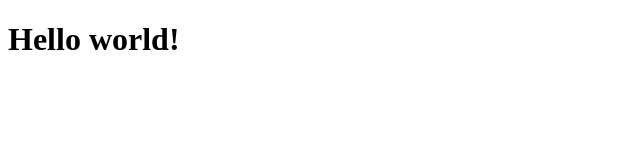
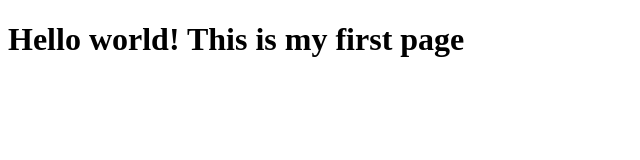
Before and after one commit to tandang-yuliadi/learning-javascript, a plain HTML site: page site/index.html in a window 1280 px wide. Shown: the whole page, without its empty margins (0-640 px from the left). Drawn offline with Linux system fonts and the light colour scheme.

Commit message:
small editing

```diff
--- a/site/index.html
+++ b/site/index.html
@@ -5,6 +5,6 @@
     <title>Hello Coursera</title>
   </head>
   <body>
-<h1>Hello world!</h1>
+<h1>Hello world! This is my first page</h1>
   </body>
 </html>
```
